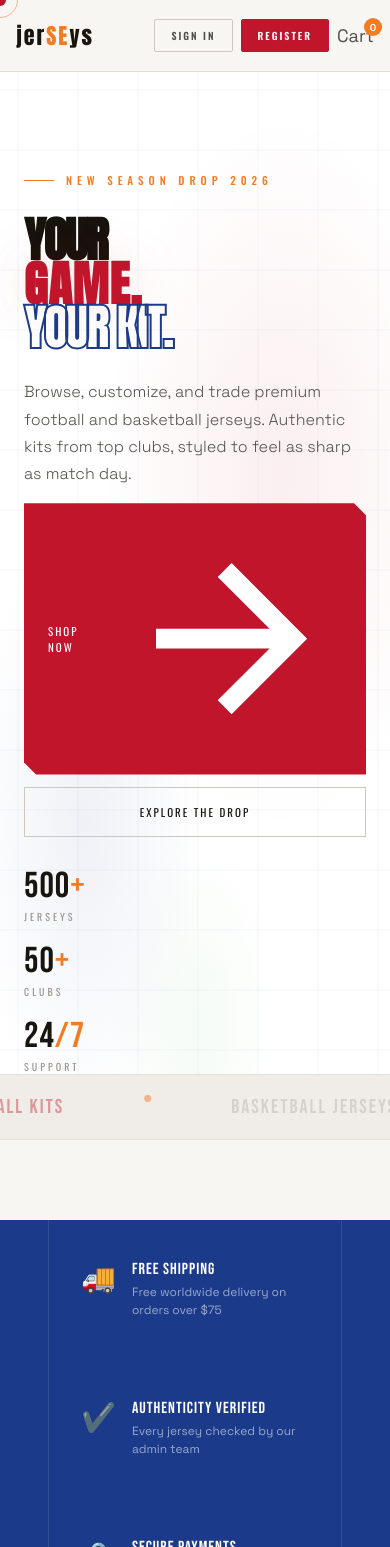
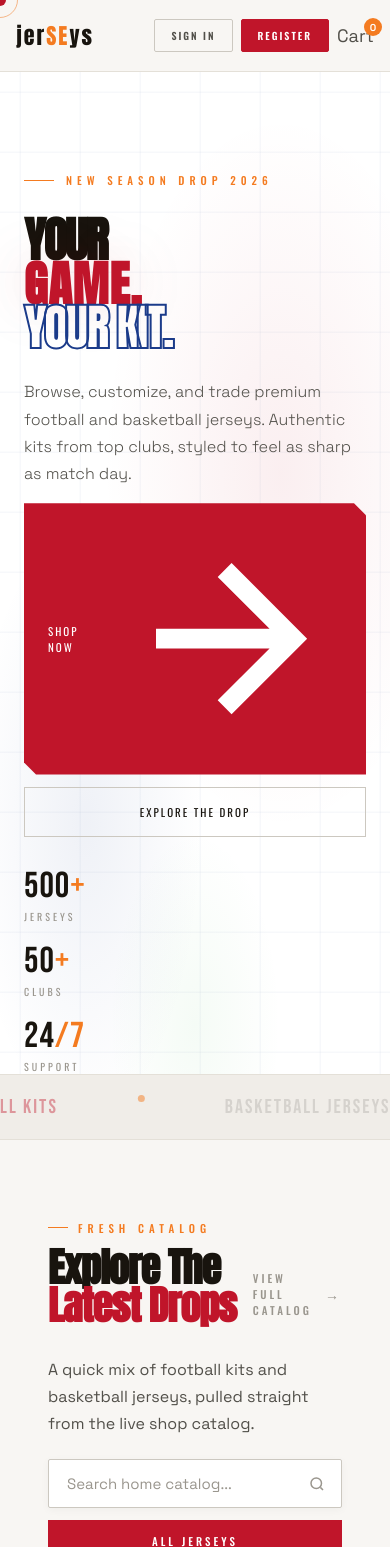
Before and after one commit to SE-Pr0/jerSEys, a React (Vite) app: page / in a window 390 px wide. Shown: the top 1547 px of the page. Built offline with nearby package versions, Linux system fonts and the light colour scheme.

Commit message:
Added Catalog Preview to the home section + minor UI fixes

```diff
--- /dev/null
+++ b/src/components/home/HomeCatalogSection.jsx
@@ -0,0 +1,135 @@
+import React, { useEffect, useMemo, useState } from 'react';
+import { Link } from 'react-router-dom';
+import ProductCard from '../ProductCard';
+import SearchBar from '../SearchBar';
+import '../../styles/home-catalog.css';
+import { getShopProducts } from '../../services/productService';
+
+const catalogFilters = [
+  { key: 'all', label: 'All Jerseys' },
+  { key: 'football', label: 'Football' },
+  { key: 'basketball', label: 'Basketball' },
+];
+
+const interleaveBySport = (items) => {
+  const football = items.filter((item) => item.sport === 'football');
+  const basketball = items.filter((item) => item.sport === 'basketball');
+  const mixed = [];
+  const maxLength = Math.max(football.length, basketball.length);
+
+  for (let index = 0; index < maxLength; index += 1) {
+    if (football[index]) {
+      mixed.push(football[index]);
+    }
+
+    if (basketball[index]) {
+      mixed.push(basketball[index]);
+    }
+  }
+
+  return mixed;
+};
+
+const HomeCatalogSection = () => {
+  const [activeFilter, setActiveFilter] = useState('all');
+  const [searchTerm, setSearchTerm] = useState('');
+  const [visibleCount, setVisibleCount] = useState(4);
+
+  const featuredProducts = useMemo(() => {
+    const products = getShopProducts();
+    return interleaveBySport(products);
+  }, []);
+
+  useEffect(() => {
+    setVisibleCount(4);
+  }, [activeFilter, searchTerm]);
+
+  const filteredProducts = useMemo(() => {
+    const trimmedSearch = searchTerm.trim().toLowerCase();
+    const searchFiltered = !trimmedSearch
+      ? featuredProducts
+      : featuredProducts.filter((product) => product.searchText.includes(trimmedSearch));
+
+    if (activeFilter === 'all') {
+      return searchFiltered;
+    }
+
+    return searchFiltered.filter((product) => product.sport === activeFilter);
+  }, [activeFilter, featuredProducts, searchTerm]);
+
+  const visibleProducts = filteredProducts.slice(0, visibleCount);
+
+  return (
+    <section id="jerseys" className="home-catalog section-wrap">
+      <div className="section-header home-catalog-header">
+        <div>
+          <div className="section-eyebrow">Fresh Catalog</div>
+          <h2 className="section-title">
+            Explore The <span>Latest Drops</span>
+          </h2>
+        </div>
+        <Link className="view-all" to="/shop">
+          View full catalog
+        </Link>
+      </div>
+
+      <div className="home-catalog-intro">
+        A quick mix of football kits and basketball jerseys, pulled straight from the live shop catalog.
+      </div>
+
+      <div className="home-catalog-controls">
+        <div className="home-catalog-search">
+          <SearchBar
+            value={searchTerm}
+            onChange={(event) => setSearchTerm(event.target.value)}
+            placeholder="Search home catalog..."
+          />
+        </div>
+
+        <div className="home-catalog-filters">
+          {catalogFilters.map((filter) => (
+            <button
+              key={filter.key}
+              type="button"
+              className={`home-catalog-filter${activeFilter === filter.key ? ' active' : ''}`}
+              onClick={() => setActiveFilter(filter.key)}
+            >
+              {filter.label}
+            </button>
+          ))}
+        </div>
+      </div>
+
+      <div className="home-catalog-grid">
+        {visibleProducts.map((product) => (
+          <ProductCard
+            key={product.id}
+            sport={product.sportLabel}
+            club={product.team}
+            name={product.name}
+            price={product.price.toFixed(2)}
+            sizes={product.sizes.slice(0, 4)}
+            badge={product.badge}
+            image={product.image}
+            actionLabel="View Listing"
+            onAction={() => window.open(product.sourceUrl, '_blank', 'noopener,noreferrer')}
+          />
+        ))}
+      </div>
+
+      {visibleCount < filteredProducts.length && (
+        <div className="home-catalog-load-more">
+          <button
+            type="button"
+            className="home-catalog-load-more-btn"
+            onClick={() => setVisibleCount((currentCount) => currentCount + 4)}
+          >
+            Load More
+          </button>
+        </div>
+      )}
+    </section>
+  );
+};
+
+export default HomeCatalogSection;
--- a/src/pages/Home.jsx
+++ b/src/pages/Home.jsx
@@ -1,5 +1,6 @@
 import React from 'react';
 import HeroSection from '../components/home/HeroSection';
+import HomeCatalogSection from '../components/home/HomeCatalogSection';
 import MarqueeSection from '../components/home/MarqueeSection';
 import FeaturesStrip from '../components/home/FeaturesStrip';
 
@@ -8,6 +9,7 @@ const Home = () => {
     <>
       <HeroSection />
       <MarqueeSection />
+      <HomeCatalogSection />
       <FeaturesStrip />
     </>
   );
--- a/src/pages/Shop.jsx
+++ b/src/pages/Shop.jsx
@@ -81,6 +81,40 @@ const parseInputPrice = (value, fallback) => {
 
   const parsed = Number(value);
   return Number.isNaN(parsed) ? fallback : parsed;
+};
+
+const CountUpValue = ({ target, duration = 2200, delay = 650 }) => {
+  const [count, setCount] = useState(0);
+
+  useEffect(() => {
+    let frameId;
+    let timeoutId;
+
+    const startAnimation = () => {
+      const startTime = performance.now();
+
+      const tick = (now) => {
+        const progress = Math.min((now - startTime) / duration, 1);
+        const easedProgress = 1 - Math.pow(1 - progress, 4);
+        setCount(Math.round(target * easedProgress));
+
+        if (progress < 1) {
+          frameId = requestAnimationFrame(tick);
+        }
+      };
+
+      frameId = requestAnimationFrame(tick);
+    };
+
+    timeoutId = window.setTimeout(startAnimation, delay);
+
+    return () => {
+      window.clearTimeout(timeoutId);
+      cancelAnimationFrame(frameId);
+    };
+  }, [target, duration, delay]);
+
+  return count;
 };
 
 const Shop = () => {
@@ -215,21 +249,27 @@ const Shop = () => {
           <div className="shop-hero-copy">
             <div className="shop-eyebrow">Official Team Store</div>
             <h1 className="shop-title">
-              FIND THE
-              <span> NEXT KIT</span>
+              FIND YOUR
+              <span> NEXT JERSEY</span>
             </h1>
             <p className="shop-subtitle">Fresh drops, classic shirts, and statement jerseys in one place.</p>
             <div className="shop-stat-row">
               <div className="shop-stat-card">
-                <span className="shop-stat-value">{summary.clubCount}</span>
+                <span className="shop-stat-value">
+                  <CountUpValue target={summary.clubCount} />
+                </span>
                 <span className="shop-stat-label">Clubs</span>
               </div>
               <div className="shop-stat-card">
-                <span className="shop-stat-value">{summary.countryCount}</span>
+                <span className="shop-stat-value">
+                  <CountUpValue target={summary.countryCount} />
+                </span>
                 <span className="shop-stat-label">Countries</span>
               </div>
               <div className="shop-stat-card">
-                <span className="shop-stat-value">{summary.inStockCount}</span>
+                <span className="shop-stat-value">
+                  <CountUpValue target={summary.inStockCount} />
+                </span>
                 <span className="shop-stat-label">In Stock</span>
               </div>
             </div>
--- /dev/null
+++ b/src/styles/home-catalog.css
@@ -0,0 +1,126 @@
+.home-catalog {
+  padding-bottom: 88px;
+}
+
+.home-catalog-header {
+  padding-top: 0;
+}
+
+.home-catalog-intro {
+  max-width: 620px;
+  margin: -8px 0 28px;
+  color: var(--text-2);
+  line-height: 1.7;
+}
+
+.home-catalog-controls {
+  display: grid;
+  grid-template-columns: minmax(280px, 1.2fr) auto;
+  gap: 16px;
+  align-items: center;
+  margin-bottom: 26px;
+}
+
+.home-catalog-search .search-bar {
+  margin-bottom: 0;
+}
+
+.home-catalog-search .search-input {
+  min-height: 48px;
+}
+
+.home-catalog-filters {
+  display: flex;
+  flex-wrap: wrap;
+  gap: 12px;
+  justify-content: flex-start;
+}
+
+.home-catalog-filter {
+  min-width: 132px;
+  padding: 12px 16px;
+  border: 1px solid var(--border-dark);
+  background: var(--bg2);
+  color: var(--text-3);
+  font-family: var(--font-accent);
+  font-size: 11px;
+  font-weight: 500;
+  letter-spacing: 3px;
+  text-transform: uppercase;
+  transition: all var(--transition-fast);
+  cursor: none;
+}
+
+.home-catalog-filter.active,
+.home-catalog-filter:hover {
+  background: var(--crimson);
+  border-color: var(--crimson);
+  color: var(--white);
+}
+
+.home-catalog-grid {
+  display: grid;
+  grid-template-columns: repeat(4, minmax(0, 1fr));
+  gap: 18px;
+}
+
+.home-catalog-load-more {
+  display: flex;
+  justify-content: center;
+  margin-top: 28px;
+}
+
+.home-catalog-load-more-btn {
+  display: inline-flex;
+  align-items: center;
+  justify-content: center;
+  padding: 12px 22px;
+  border: 1px solid var(--border-dark);
+  background: transparent;
+  color: var(--text-1);
+  font-family: var(--font-accent);
+  font-size: 11px;
+  letter-spacing: 2px;
+  text-transform: uppercase;
+  transition: all var(--transition-fast);
+  cursor: none;
+}
+
+.home-catalog-load-more-btn:hover {
+  border-color: var(--crimson);
+  color: var(--crimson);
+}
+
+@media (max-width: 1100px) {
+  .home-catalog-grid {
+    grid-template-columns: repeat(2, minmax(0, 1fr));
+  }
+}
+
+@media (max-width: 680px) {
+  .home-catalog {
+    padding-bottom: 64px;
+  }
+
+  .home-catalog-controls {
+    grid-template-columns: 1fr;
+    gap: 12px;
+  }
+
+  .home-catalog-filters {
+    flex-direction: column;
+  }
+
+  .home-catalog-filter,
+  .home-catalog-load-more-btn {
+    width: 100%;
+  }
+
+  .home-catalog-grid {
+    grid-template-columns: 1fr;
+  }
+
+  .home-catalog-intro {
+    margin-bottom: 22px;
+  }
+}
--- a/src/styles/shop.css
+++ b/src/styles/shop.css
@@ -51,6 +51,8 @@
   text-transform: uppercase;
   color: var(--orange);
   margin-bottom: 14px;
+  opacity: 0;
+  animation: fadeUp .8s ease .15s forwards;
 }
 
 .shop-title {
@@ -58,11 +60,15 @@
   font-size: clamp(56px, 7vw, 110px);
   line-height: 0.9;
   letter-spacing: -1px;
-  max-width: 620px;
+  max-width: 680px;
+  opacity: 0;
+  animation: fadeUp .85s ease .3s forwards;
 }
 
 .shop-title span {
   color: var(--crimson);
+  display: block;
+  margin-top: 10px;
 }
 
 .shop-subtitle {
@@ -71,6 +77,8 @@
   font-size: 15px;
   line-height: 1.6;
   color: var(--text-2);
+  opacity: 0;
+  animation: fadeUp .8s ease .45s forwards;
 }
 
 .shop-stat-row {
@@ -79,6 +87,8 @@
   gap: 14px;
   margin-top: 24px;
   max-width: 720px;
+  opacity: 0;
+  animation: fadeUp .85s ease .6s forwards;
 }
 
 .shop-stat-card {
@@ -112,6 +122,8 @@
   gap: 14px;
   flex-wrap: wrap;
   margin-top: 22px;
+  opacity: 0;
+  animation: fadeUp .85s ease .75s forwards;
 }
 
 .shop-hero-actions .cta-primary {
@@ -149,6 +161,8 @@
   box-shadow: var(--shadow-md);
   overflow: visible;
   min-height: 0;
+  opacity: 0;
+  animation: fadeIn 1s ease .35s forwards;
 }
 
 .shop-spotlight-media {
@@ -306,6 +320,8 @@
   background: var(--bg2);
   border: 1px solid var(--border);
   box-shadow: var(--shadow-sm);
+  opacity: 0;
+  animation: fadeUp .9s ease .2s forwards;
 }
 
 .shop-panel-title {
@@ -540,18 +556,22 @@
 }
 
 .shop-catalog {
-  margin-top: 28px;
+  margin-top: 0;
   scroll-margin-top: 104px;
 }
 
 .shop-results-header {
-  padding-bottom: 28px;
+  padding: 16px 0 26px;
+  opacity: 0;
+  animation: fadeUp .9s ease .25s forwards;
 }
 
 .shop-grid {
   display: grid;
   grid-template-columns: repeat(4, minmax(0, 1fr));
   gap: 18px;
+  opacity: 0;
+  animation: fadeUp .95s ease .35s forwards;
 }
 
 .jersey-card-body {
```
Also changed, not shown: 5 other files (tests, documents, lock files or other folders).
